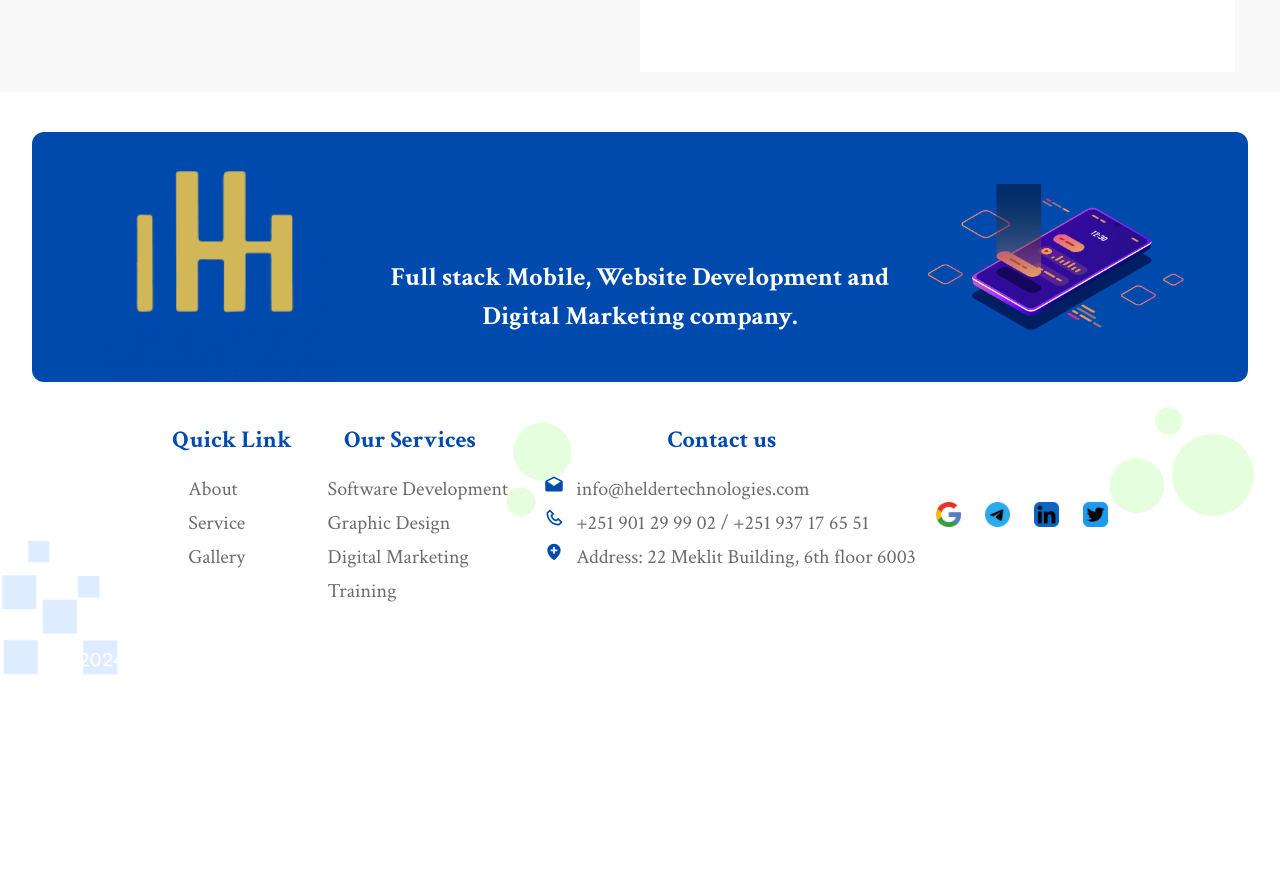
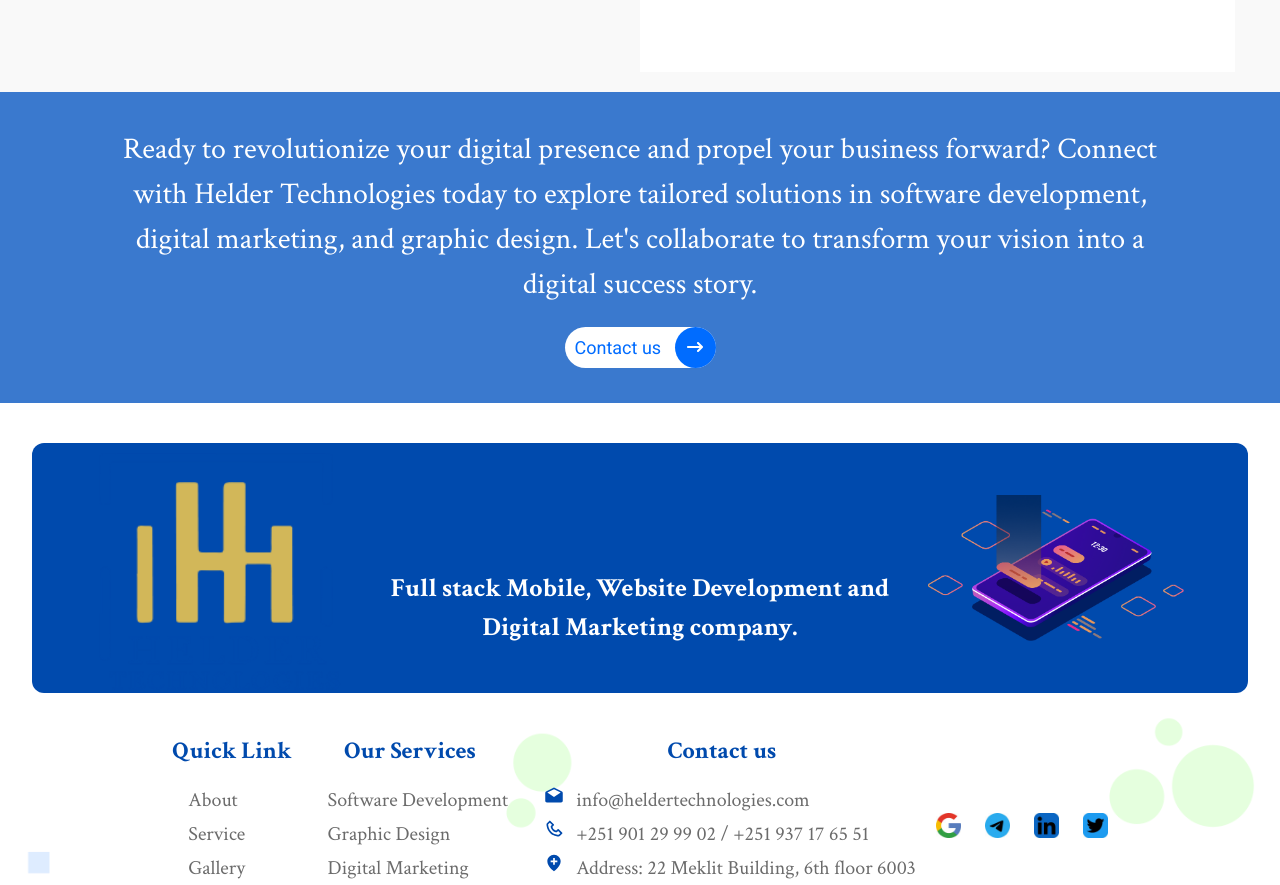
Before and after one commit to haileamlakwalelige/helder-tech, a React (Vite) app: page / in a window 1280 px wide. Shown: the part 2976-3861 px from the top of the page. Before the commit the page ends 3662 px from the top, so only its background shows below. Built offline with nearby package versions, Linux system fonts and the light colour scheme.

Commit message:
Home page: Contact us section added

```diff
--- /dev/null
+++ b/src/components/home/ContactSection.tsx
@@ -0,0 +1,26 @@
+import { FaArrowRightLong } from "react-icons/fa6";
+
+const ContactSection = () => {
+  return (
+    <div className="w-screen py-[35px] bg-footer flex flex-col items-center justify-center gap-[20px]">
+      <p className="w-[82%] text-white text-[30px] text-center font-['Crimson_Text']">
+        Ready to revolutionize your digital presence and propel your business
+        forward? Connect with Helder Technologies today to explore tailored
+        solutions in software development, digital marketing, and graphic
+        design. Let's collaborate to transform your vision into a digital
+        success story.
+      </p>
+
+      <button className="w-[151px] h-[41px] bg-white text-titleFont flex items-center justify-between rounded-[36px] hover:bg-titleFont hover:text-white transition-colors duration-300">
+        <h2 className="text-[18px] tracking-[2%] relative left-[10px]">
+          Contact us
+        </h2>
+        <div className="w-[41px] h-[41px] bg-titleFont rounded-[50%] flex items-center justify-center text-white font-semibold">
+          <FaArrowRightLong />
+        </div>
+      </button>
+    </div>
+  );
+};
+
+export default ContactSection;
--- a/src/pages/Home.tsx
+++ b/src/pages/Home.tsx
@@ -2,6 +2,7 @@
 import HomeAbout from "../components/home/HomeAbout";
 import Services from "../components/home/Services";
 import HomeProjects from "../components/home/HomeProjects";
+import ContactSection from "../components/home/ContactSection";
 
 const Home = () => {
   return (
@@ -10,6 +11,7 @@
       <HomeAbout />
       <Services />
       <HomeProjects />
+      <ContactSection />
     </div>
   )
 }
--- a/tailwind.config.js
+++ b/tailwind.config.js
@@ -12,7 +12,7 @@
         titleFont: '#006cff',
         specialTitleFont: '#28287F',
         normalFont: '#6f6f6f',
-        footer:"#69C800",
+        footer:"#3A79CE",
       },
     },
   },
```
